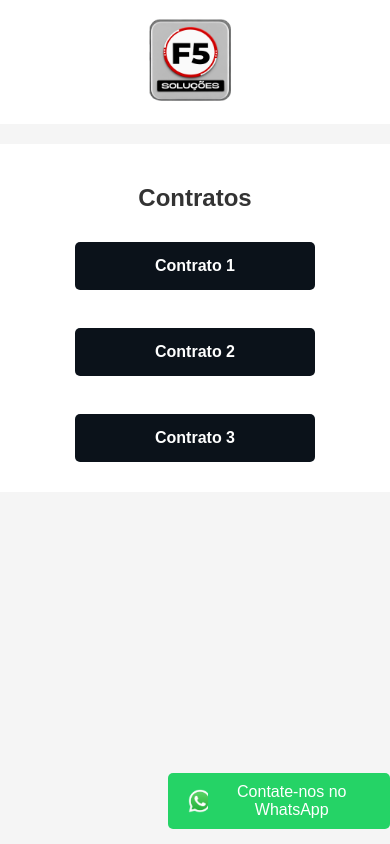
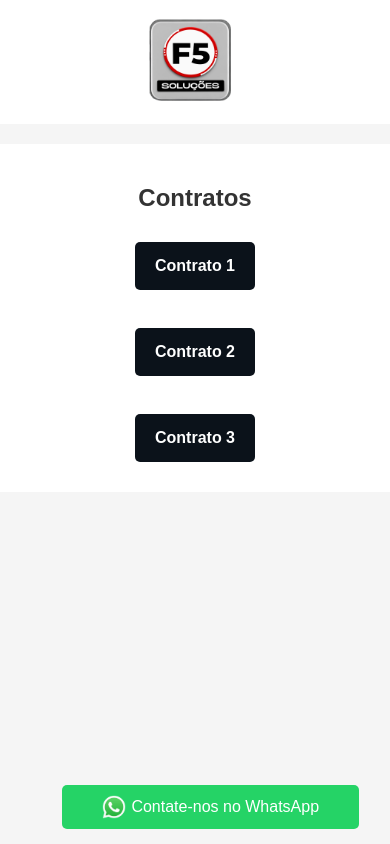
Before and after one commit to ViniciusHerminioGama/F5Solucoes, a React (Create React App) app: page / in a window 390 px wide. Built offline with nearby package versions, Linux system fonts and the light colour scheme.

Commit message:
ajusando botão whats celular

```diff
--- a/src/App.css
+++ b/src/App.css
@@ -190,4 +190,27 @@
   nav ul li {
     margin: 5px 0;
   }
+
+  .whatsapp-button {
+    position: fixed;
+    bottom: 20px;
+    left: 16%;
+    transform: translateX(-50%);
+    background-color: #25d366;
+    color: #fff;
+    border: none;
+    padding: 10px 40px;
+    cursor: pointer;
+    font-size: 16px;
+    border-radius: 5px;
+    display: flex;
+    align-items: center;
+    justify-content: center;
+    animation: shake 0.5s infinite alternate;
+  }
+
+  /* Adicionando estilos para os links dos contratos em dispositivos móveis */
+  .main-content a {
+    width: auto;
+  }
 }
```
